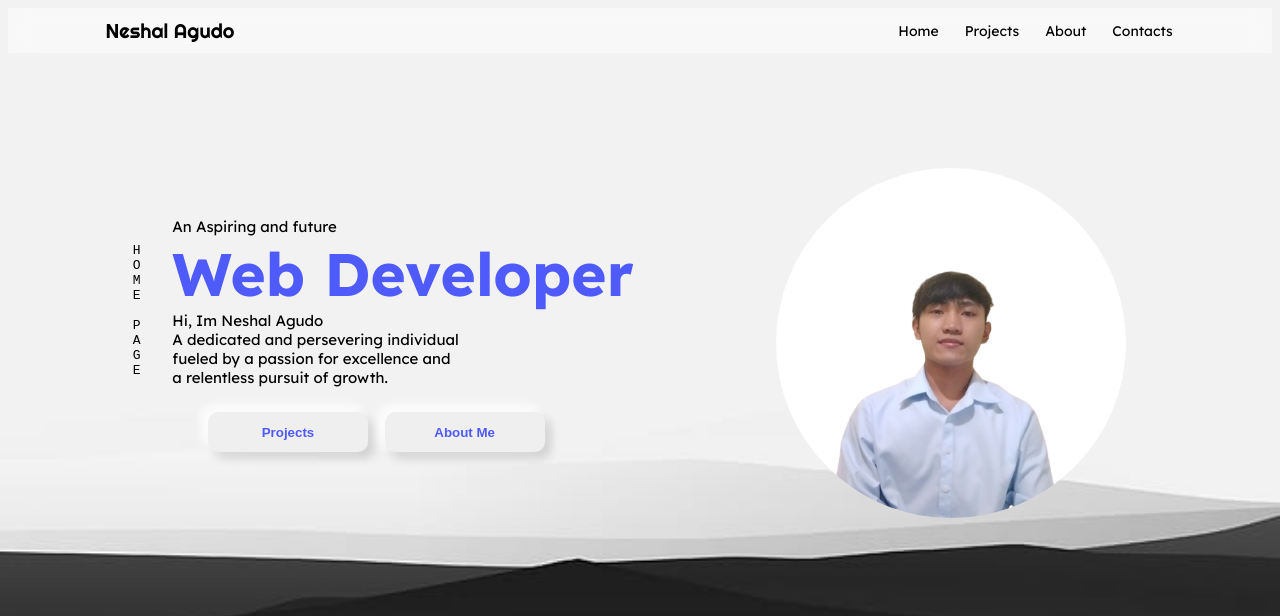
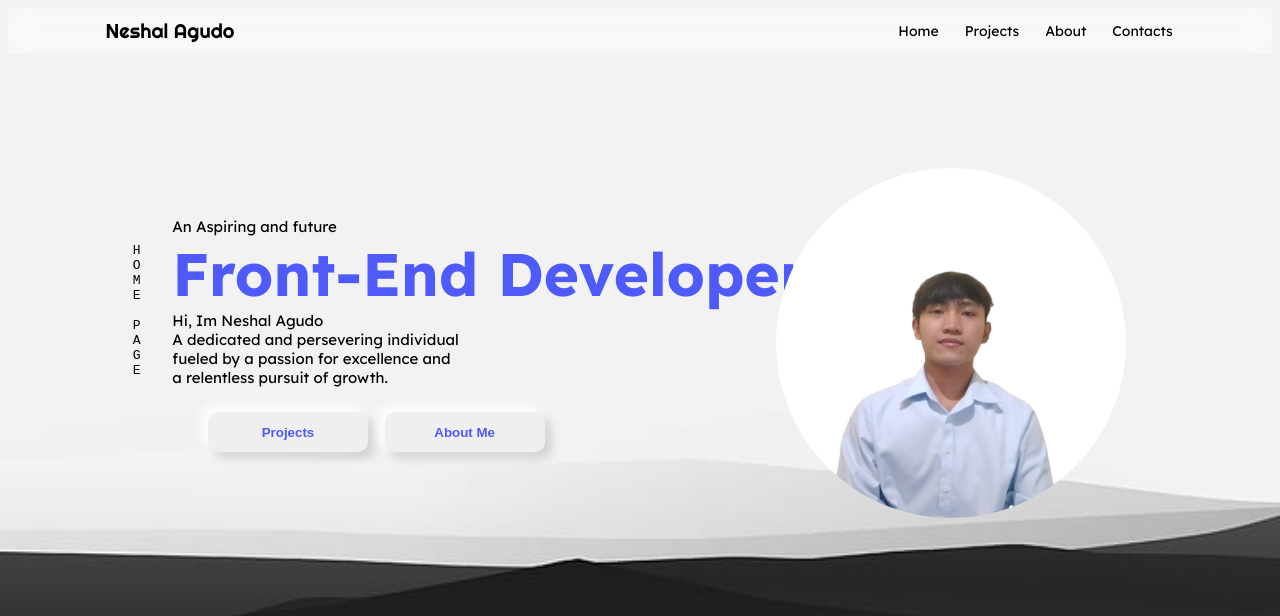
Before and after one commit to neshal123/portfolio, a plain HTML site: page index.html in a window 1280 px wide. Shown: the top 616 px of the page. Drawn offline with Linux system fonts and the light colour scheme.

Commit message:
Update index.html

```diff
--- a/index.html
+++ b/index.html
@@ -48,7 +48,7 @@
                 E
             </pre>
 
-        <p class="p1">An Aspiring and future<br><span class="bold">Web Developer</span><br>Hi, Im Neshal Agudo<br>
+        <p class="p1">An Aspiring and future<br><span class="bold">Front-End Developer</span><br>Hi, Im Neshal Agudo<br>
             A dedicated and persevering individual<br>
             fueled by a passion for excellence and<br>
             a relentless pursuit of growth.</p>
```
